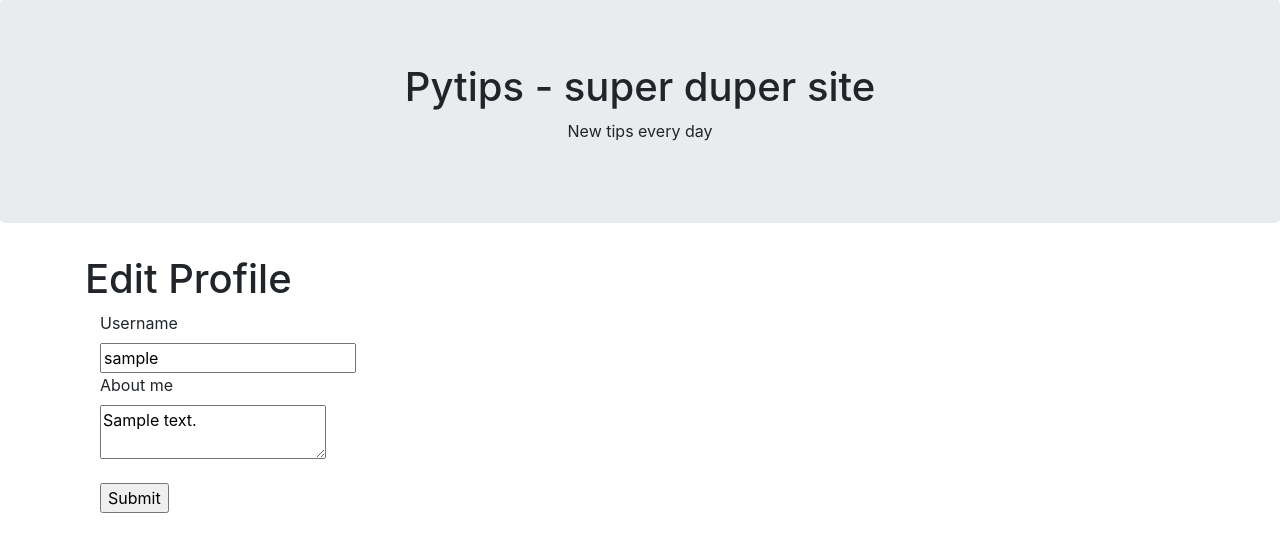
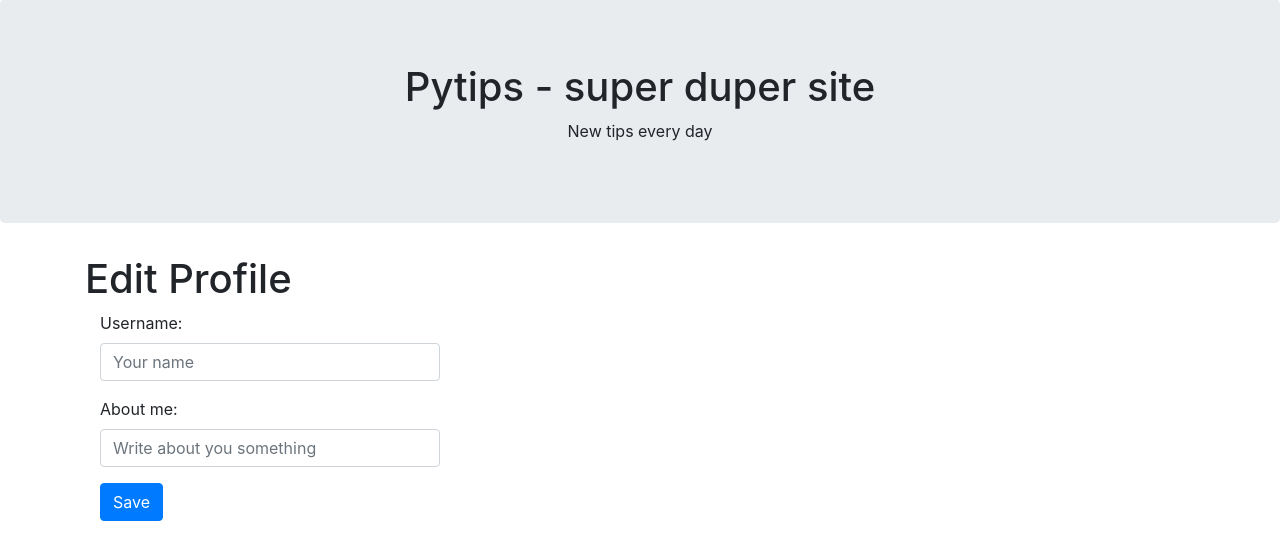
Before and after one commit to lexluter1988/pytips, a Flask app: page /edit_profile in a window 1280 px wide. Shown: the part 101-661 px from the top of the page. Run offline with Flask 2, Linux system fonts and the light colour scheme; a user stored in the database is signed in; tables that the repository leaves empty hold one stand-in row (values such as "Sample post"); some libraries are stand-ins or nearby versions.

Commit message:
closes #83

```diff
--- a/app/main/forms.py
+++ b/app/main/forms.py
@@ -22,8 +22,3 @@ class EditProfileForm(FlaskForm):
             user = db.session.query(User).filter_by(username=self.username.data).first()
             if user is not None:
                 raise ValidationError(_('Please use a different username.'))
-
-
-class MessageForm(FlaskForm):
-    message = TextAreaField(_l('Message'), validators=[DataRequired(), Length(min=0, max=140)])
-    submit = SubmitField(_l('Submit'))
--- a/app/main/routes.py
+++ b/app/main/routes.py
@@ -70,7 +70,7 @@ def edit_profile():
         current_user.about_me = form.about_me.data
         db.session.commit()
         flash(_('Your changes have been saved.'))
-        return redirect(url_for('main.edit_profile'))
+        return redirect(url_for('main.user', username=current_user.username))
     elif request.method == 'GET':
         form.username.data = current_user.username
         form.about_me.data = current_user.about_me
--- a/app/messages/routes.py
+++ b/app/messages/routes.py
@@ -3,7 +3,7 @@ from flask_login import login_required, current_user
 from flask_babel import gettext as _
 
 from app import db
-from app.main.forms import MessageForm
+from app.messages.forms import MessageForm
 from app.messages import bp
 from app.models import User, Message
 from app.utils.decorators import check_confirmed
--- a/app/models.py
+++ b/app/models.py
@@ -196,7 +196,7 @@ class Notification(db.Model):
 class Stat(db.Model):
     __tablename__ = 'stats'
     id = db.Column(db.Integer, primary_key=True)
-    timestamp = db.Column(db.Float, index=True, default=datetime.utcnow)
+    timestamp = db.Column(db.Float, index=True, default=time)
     type = db.Column(db.Text)
 
 
--- a/app/templates/auth/login.html
+++ b/app/templates/auth/login.html
@@ -3,7 +3,7 @@
 {% block app_content %}
     <h1>{{ _('Sign In') }}</h1>
     <p>{{ _('New User?') }} <a href="{{ url_for('auth.register_request') }}">{{ _('Click to Register!') }}</a></p>
-    <form action="" method="post" class="was-validated">
+    <form action="" method="post">
       {{ form.hidden_tag() }}
       <div class="form-group">
         <label for="username">{{ _('Username') }}:</label>
--- a/app/templates/main/edit_profile.html
+++ b/app/templates/main/edit_profile.html
@@ -4,13 +4,16 @@
     <h1>{{ _('Edit Profile') }}</h1>
         <div class="col-md-4">
             <form action="" method="post">
-                {{ form.hidden_tag() }}
-                {{ form.username.label }}<br>
-                {{ form.username }}<br>
-                {{ form.about_me.label }}<br>
-                {{ form.about_me }}<br>
-                <br>
-                {{ form.submit() }}
+              {{ form.hidden_tag() }}
+              <div class="form-group">
+                <label for="username">{{ _('Username') }}:</label>
+                <input type="text" class="form-control" placeholder="{{ _('Your name') }}" name="username" id="username" required>
+              </div>
+              <div class="form-group">
+                <label for="about_me">{{ _('About me') }}:</label>
+                <input type="text" class="form-control" placeholder="{{ _('Write about you something') }}" name="about_me" id="about_me" required>
+              </div>
+              <button type="submit" class="btn btn-primary" name="submit" id="submit">{{ _('Save') }}</button>
             </form>
         </div>
 {% endblock %}
```
Also changed, not shown: app/messages/forms.py (added, +9 -0 lines), app/templates/main/send_message.html (+6 -4 lines).
